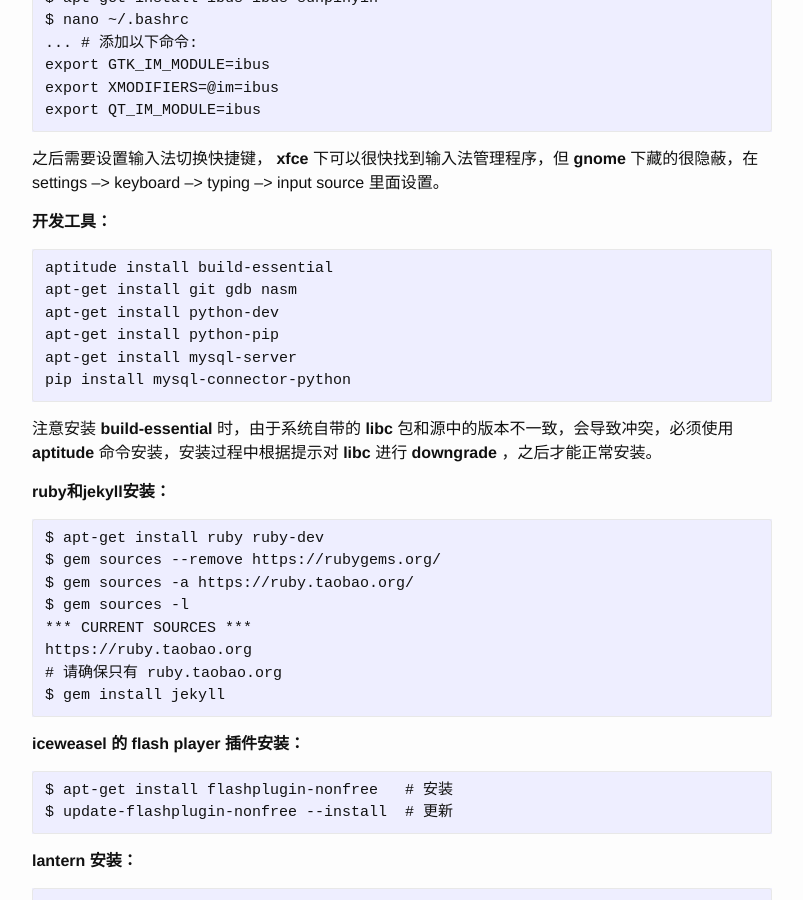
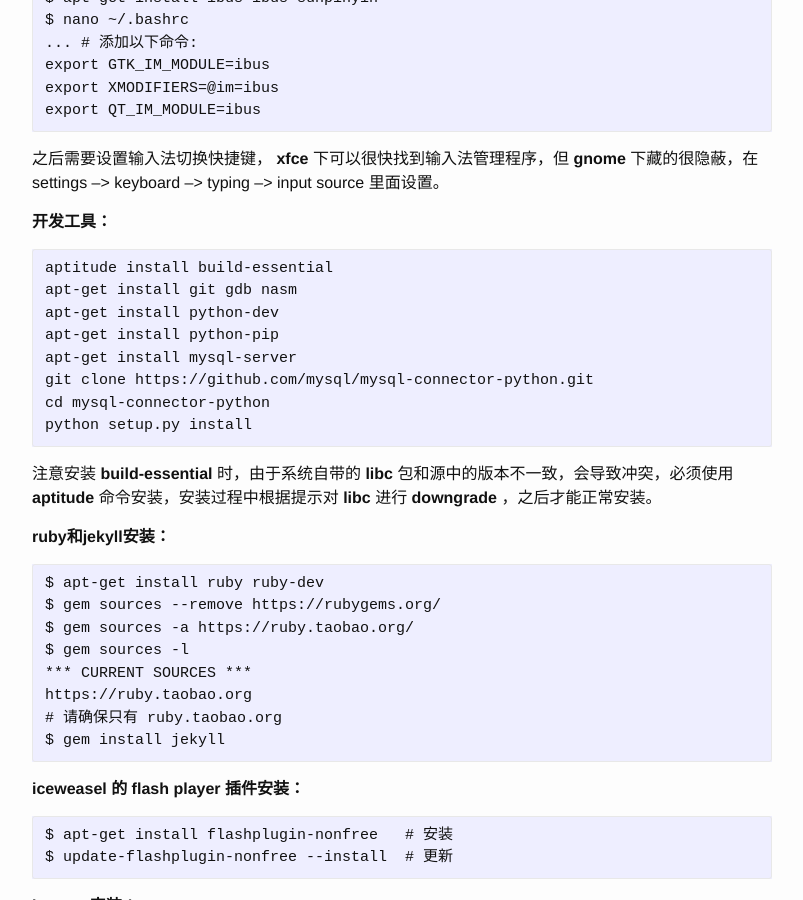
Before and after one commit to pandolia/pandolia.github.io, a Jekyll site: the page built from _posts/2016-01-25-debiansetup.md, in a window 1280 px wide and 900 px high, scrolled down 1634 px. Shown: the whole window, without its empty margins (238-1041 px from the left). Built offline with Jekyll 4.4.1, drawn with Linux system fonts in a browser that asks for light colours.

Commit message:
Update 2016-01-25-debiansetup.md

```diff
--- a/_posts/2016-01-25-debiansetup.md
+++ b/_posts/2016-01-25-debiansetup.md
@@ -69,7 +69,9 @@ category: 笔记
     apt-get install python-dev
     apt-get install python-pip
     apt-get install mysql-server
-    pip install mysql-connector-python
+    git clone https://github.com/mysql/mysql-connector-python.git
+    cd mysql-connector-python
+    python setup.py install
 
 注意安装 **build-essential** 时，由于系统自带的 **libc** 包和源中的版本不一致，会导致冲突，必须使用 **aptitude** 命令安装，安装过程中根据提示对 **libc** 进行 **downgrade** ，之后才能正常安装。
 
```
